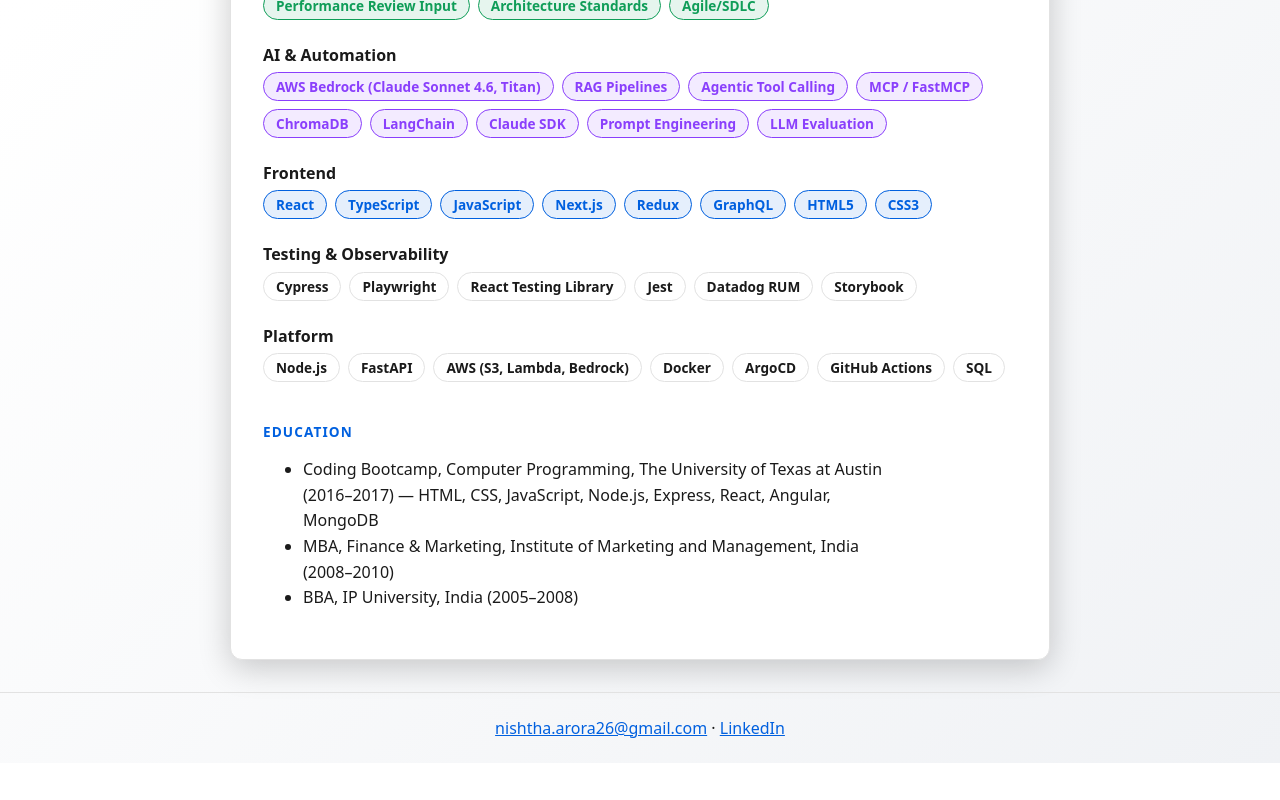
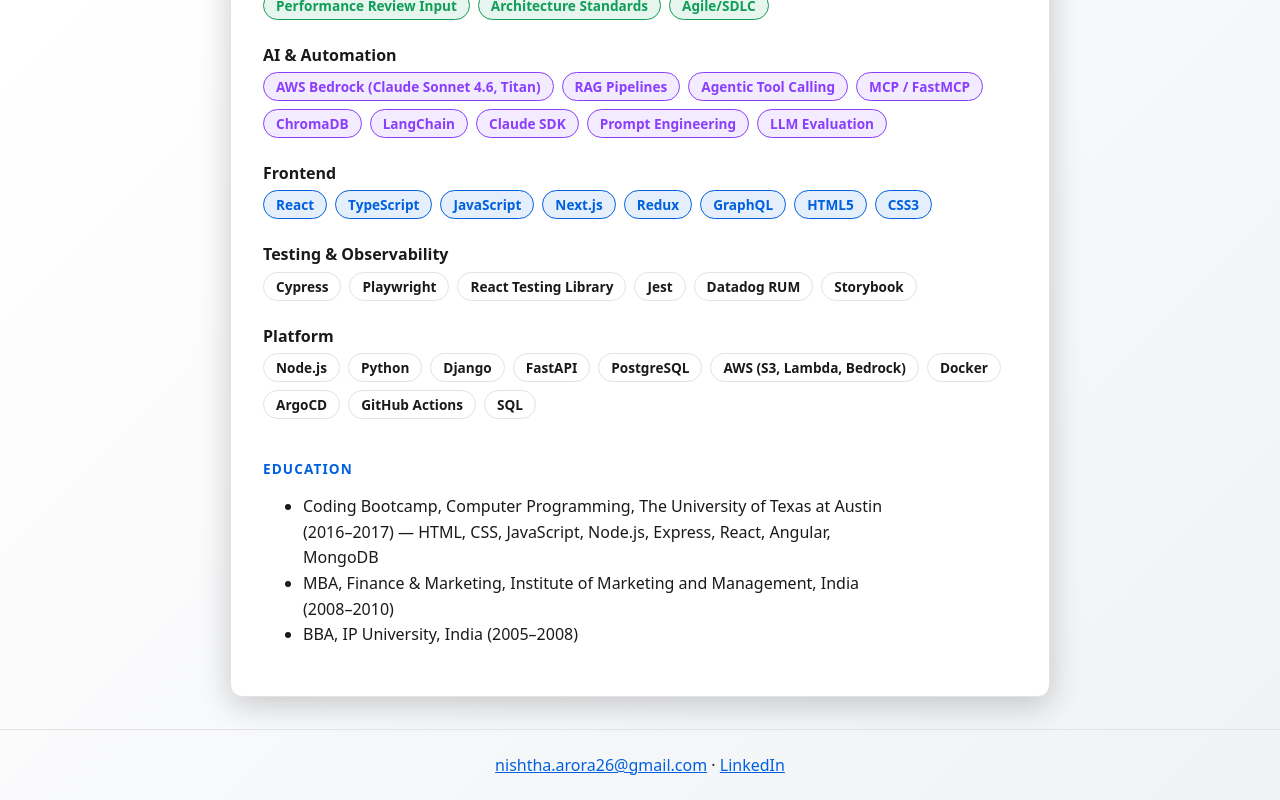
Before and after one commit to nishthaarora/nishtha-portfolio, a Next.js app: page /resume in a window 1280 px wide. Shown: the part 2959-3759 px from the top of the page. Before the commit the page ends 3722 px from the top, so only its background shows below. Built offline with nearby package versions, Linux system fonts and the light colour scheme; no server answers.

Commit message:
Add Python, Django, PostgreSQL to Platform skills

```diff
--- a/data/resume.ts
+++ b/data/resume.ts
@@ -207,7 +207,18 @@
     },
     {
       category: "Platform",
-      items: ["Node.js", "FastAPI", "AWS (S3, Lambda, Bedrock)", "Docker", "ArgoCD", "GitHub Actions", "SQL"],
+      items: [
+        "Node.js",
+        "Python",
+        "Django",
+        "FastAPI",
+        "PostgreSQL",
+        "AWS (S3, Lambda, Bedrock)",
+        "Docker",
+        "ArgoCD",
+        "GitHub Actions",
+        "SQL",
+      ],
     },
   ],
 };
```
